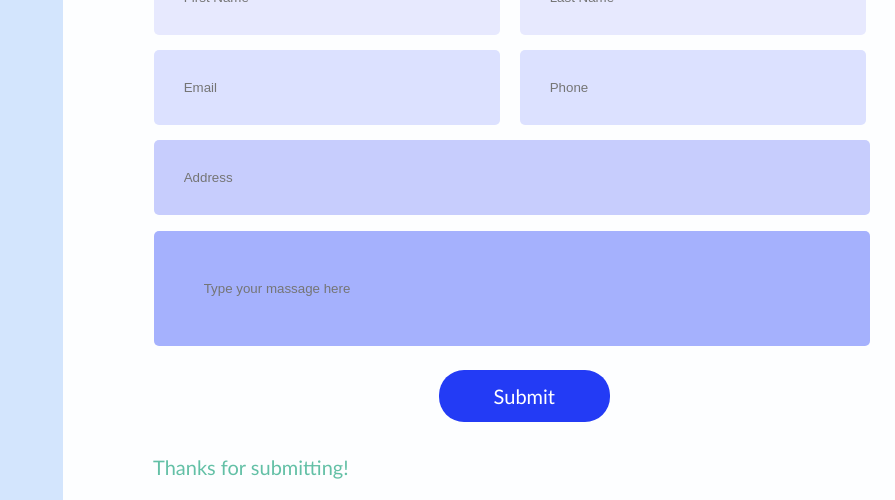
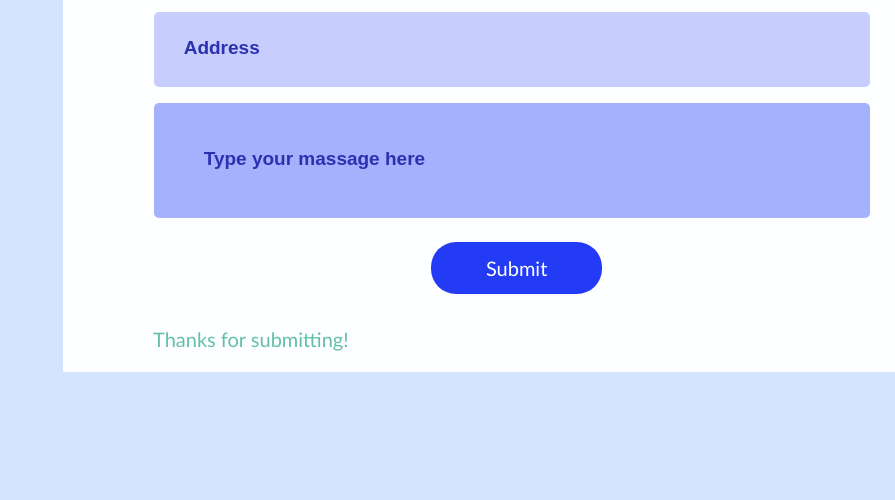
Before and after one commit to Nuotaikos/Testas-7sav, a website: page index.html in a window 1280 px wide. Shown: the part 456-956 px from the top of the page, without its empty margins (385-1280 px from the left). After the commit the page ends 828 px from the top, so only its background shows below. Drawn offline with Linux system fonts and the light colour scheme.

Commit message:
Form corection

```diff
--- a/home.css
+++ b/home.css
@@ -5,10 +5,9 @@ body * {
     vertical-align: top;
     box-sizing: border-box;
 }
-
 body {
     font-family: 'Gill Sans', 'Gill Sans MT', Calibri, 'Trebuchet MS', sans-serif;
-    color: #233BF5;
+    color: #2B31AF;
     background-color:#D3E5FD;
 
     /* vertical-align: top;
@@ -19,10 +18,9 @@ body {
     width: 900px;
     height: 700px;
     margin-left: 35%;
-    margin-top: 20%;
+    margin-top: 10%;
     background-color: #FDFEFF;
 }
-
 .form {
     width: 90%;
     display: inline-block;
@@ -34,38 +32,31 @@ h1 {
     margin-left: 10%;
     font-size: 50px;
     font-weight: lighter;
-
 }
 .row1 {
     width: 45%;
     background-color: #E7E9FE;
-    /* display: inline-block; */
-
+    color:#233BF5;
 }
 .row2 {
     width: 45%;
     background-color: #DCE1FF;
-    /* display: inline-block; */
-
 }
 .row3 {
     width: 93%;
     background-color: #C7CDFD;
-    /* display: inline-block; */
 }
 .row4 {
     width: 93%;
     padding: 50px;
     background-color: #A5B1FD;
     margin-bottom: 5%;
-    /* display: inline-block; */
 }
 input {
     border: none;
     border-radius: 5px;
     padding: 30px;
     margin: 1%;
-    background-color: aquamarine;
 }
 a {
     width: 15%;
@@ -75,12 +66,11 @@ a {
     padding-left: 55px;
     padding-right: 55px;
     border-radius: 25px;
-    margin-left: 38%;
+    margin-left: 37%;
     background:#233BF5;
     color: #fff;
     text-decoration: none;
 }
-
 .input {
     width: 80%;
     color: #233BF5;
@@ -90,7 +80,11 @@ a {
     border-radius: 5px;
     text-align: left;
 }
-
+input::placeholder {
+    color: #2B31AF;
+    font-size: 19px;
+    font-weight: 600;
+}
 p {
     color: #63C0A6;
     font-size: 20px;
```
